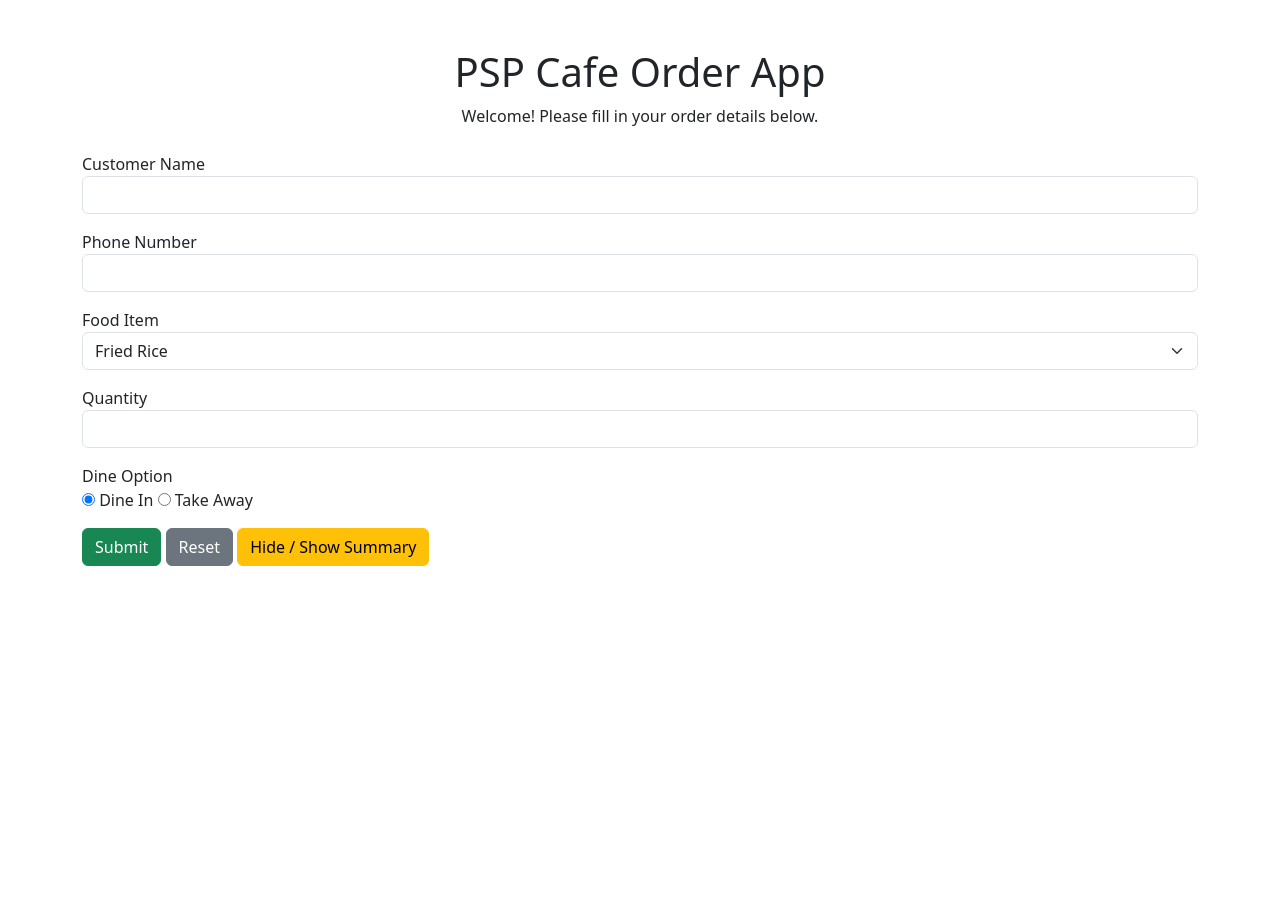
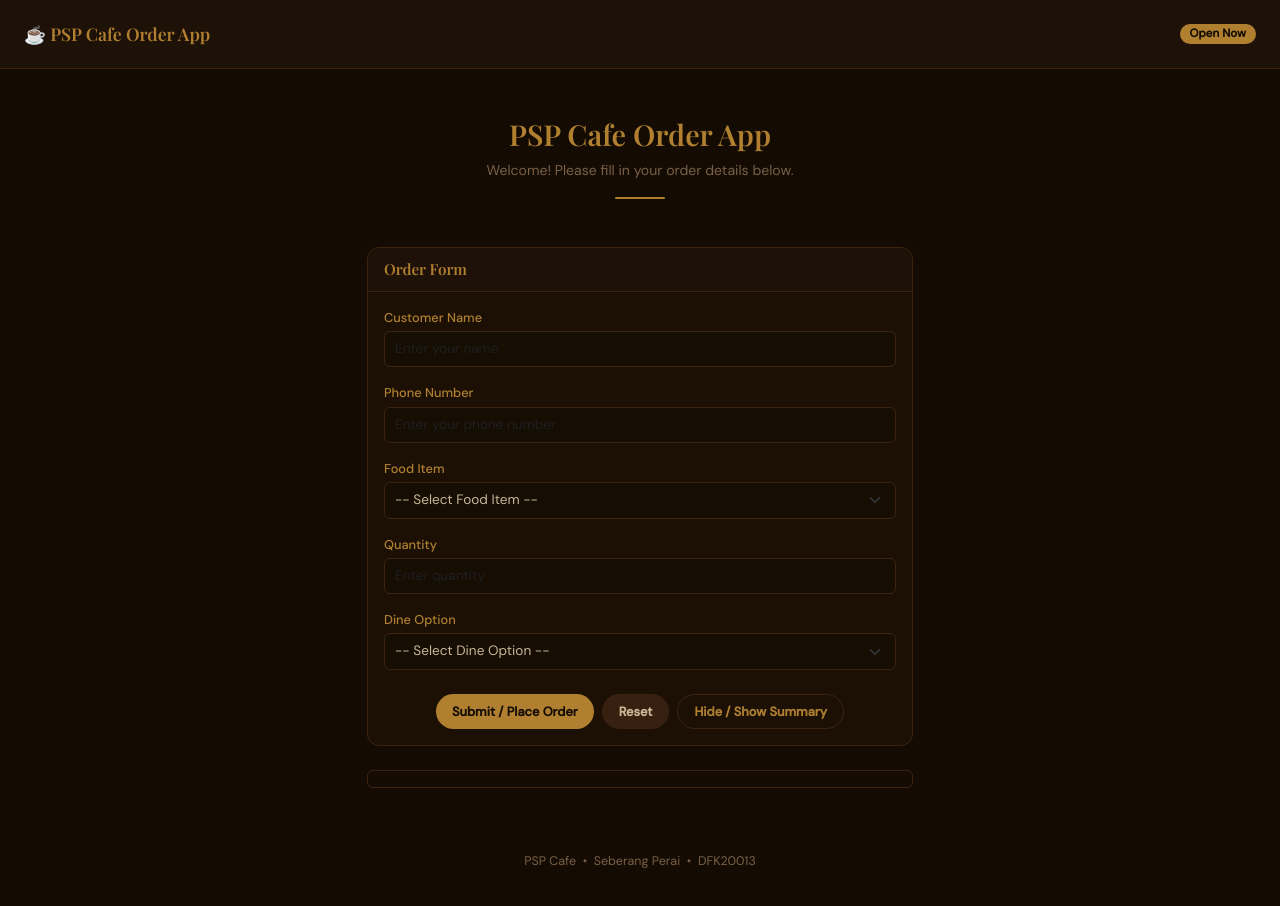
Before and after one commit to Kershan1204/psp-cafe-order-app, a plain HTML site: page index.html in a window 1280 px wide. Both pictures are taken after a click on the button "Reset". Before the commit the page ends 800 px from the top, so only its background shows below. Drawn offline with nearby package versions, Linux system fonts and the light colour scheme.

Commit message:
Added initial HTML files

```diff
--- a/index.html
+++ b/index.html
@@ -1,70 +1,125 @@
 <!DOCTYPE html>
 <html lang="en">
 <head>
-    <meta charset="UTF-8">
-    <meta name="viewport" content="width=device-width, initial-scale=1.0">
+  <meta charset="UTF-8" />
+  <meta name="viewport" content="width=device-width, initial-scale=1.0" />
   <title>PSP Cafe Order App</title>
 
-    <!-- Bootstrap -->
-    <link href="https://cdn.jsdelivr.net/npm/bootstrap@5.3.0/dist/css/bootstrap.min.css" rel="stylesheet">
+  <!-- Bootstrap 5 CDN -->
+  <link href="https://cdn.jsdelivr.net/npm/bootstrap@5.3.3/dist/css/bootstrap.min.css" rel="stylesheet" />
+  <script src="https://cdn.jsdelivr.net/npm/bootstrap@5.3.3/dist/js/bootstrap.bundle.min.js"></script>
+
+  <!-- jQuery CDN (must be BEFORE script.js) -->
+  <script src="https://code.jquery.com/jquery-3.7.1.min.js"></script>
+
+  <!-- Google Fonts -->
+  <link href="https://fonts.googleapis.com/css2?family=Playfair+Display:wght@600;700&family=DM+Sans:wght@400;500&display=swap" rel="stylesheet" />
+
+  <!-- External CSS -->
+  <link rel="stylesheet" href="style.css" />
 </head>
 <body>
 
-<div class="container mt-5">
+  <!-- Navbar -->
+  <nav class="navbar navbar-dark cafe-navbar px-4 py-3">
+    <span class="navbar-brand cafe-brand">&#9749; PSP Cafe Order App</span>
+    <span class="badge open-badge">Open Now</span>
+  </nav>
 
-    <h1 class="text-center">PSP Cafe Order App</h1>
-    <p class="text-center">Welcome! Please fill in your order details below.</p>
+  <div class="container py-5">
 
-    <form id="orderForm" class="mt-4">
-
-        <!-- Name -->
-        <div class="mb-3">
-            <label>Customer Name</label>
-            <input type="text" id="customerName" class="form-control">
+    <!-- Hero Header -->
+    <div class="text-center hero-section mb-5">
+      <h1 class="cafe-title">PSP Cafe Order App</h1>
+      <p class="cafe-subtitle">Welcome! Please fill in your order details below.</p>
+      <div class="title-divider mx-auto"></div>
     </div>
 
-        <!-- Phone -->
-        <div class="mb-3">
-            <label>Phone Number</label>
-            <input type="text" id="phoneNumber" class="form-control">
+    <div class="row justify-content-center">
+      <div class="col-12 col-md-8 col-lg-6">
+
+        <!-- Order Form Card -->
+        <div class="cafe-card mb-4">
+          <div class="cafe-card-header">
+            <span>Order Form</span>
+          </div>
+          <div class="cafe-card-body">
+
+            <!-- Customer Name -->
+            <div class="field-group mb-3">
+              <label for="customerName" class="cafe-label">Customer Name</label>
+              <input type="text" class="cafe-input form-control" id="customerName" placeholder="Enter your name" />
             </div>
 
-        <!-- Food -->
-        <div class="mb-3">
-            <label>Food Item</label>
-            <select id="foodItem" class="form-select">
-                <option>Fried Rice</option>
-                <option>Chicken Burger</option>
-                <option>Sandwich</option>
+            <!-- Phone Number -->
+            <div class="field-group mb-3">
+              <label for="phoneNumber" class="cafe-label">Phone Number</label>
+              <input type="text" class="cafe-input form-control" id="phoneNumber" placeholder="Enter your phone number" />
+            </div>
+
+            <!-- Food Item -->
+            <div class="field-group mb-3">
+              <label for="foodItem" class="cafe-label">Food Item</label>
+              <select class="cafe-input form-select" id="foodItem">
+                <option value="">-- Select Food Item --</option>
+                <option value="Fried Rice">Fried Rice &mdash; RM 6.00</option>
+                <option value="Chicken Burger">Chicken Burger &mdash; RM 5.50</option>
+                <option value="Sandwich">Sandwich &mdash; RM 4.00</option>
               </select>
             </div>
 
             <!-- Quantity -->
-        <div class="mb-3">
-            <label>Quantity</label>
-            <input type="number" id="quantity" class="form-control">
+            <div class="field-group mb-3">
+              <label for="quantity" class="cafe-label">Quantity</label>
+              <input type="number" class="cafe-input form-control" id="quantity" placeholder="Enter quantity" min="1" />
             </div>
 
             <!-- Dine Option -->
-        <div class="mb-3">
-            <label>Dine Option</label><br>
-            <input type="radio" name="dineOption" value="Dine In" checked> Dine In
-            <input type="radio" name="dineOption" value="Take Away"> Take Away
+            <div class="field-group mb-4">
+              <label for="dineOption" class="cafe-label">Dine Option</label>
+              <select class="cafe-input form-select" id="dineOption">
+                <option value="">-- Select Dine Option --</option>
+                <option value="Dine In">Dine In</option>
+                <option value="Take Away">Take Away</option>
+              </select>
             </div>
 
             <!-- Buttons -->
-        <button type="button" id="btnSubmit" class="btn btn-success">Submit</button>
-        <button type="reset" class="btn btn-secondary">Reset</button>
-        <button type="button" id="btnToggle" class="btn btn-warning">Hide / Show Summary</button>
+            <div class="d-flex flex-wrap gap-2 justify-content-center">
+              <button class="btn-cafe btn-submit" id="btnSubmit">Submit / Place Order</button>
+              <button class="btn-cafe btn-reset" id="btnReset">Reset</button>
+              <button class="btn-cafe btn-toggle" id="btnToggle">Hide / Show Summary</button>
+            </div>
 
-    </form>
+          </div>
+        </div>
 
-    <!-- Output (empty first) -->
-    <div id="output" class="mt-4"></div>
+        <!-- jQuery message placeholder -->
+        <div id="message" class="mb-3"></div>
+
+        <!-- Output Section (hidden initially) -->
+        <div id="outputSection" style="display:none;">
+          <div class="cafe-card">
+            <div class="cafe-card-header">
+              <span>Order Summary</span>
+            </div>
+            <div class="cafe-card-body" id="output">
+              <!-- Filled by script.js -->
+            </div>
+          </div>
+        </div>
+
+      </div>
+    </div>
+
+    <!-- Footer -->
+    <div class="text-center cafe-footer mt-5">
+      <p>PSP Cafe &nbsp;&bull;&nbsp; Seberang Perai &nbsp;&bull;&nbsp; DFK20013</p>
+    </div>
 
   </div>
 
-<!-- JS -->
+  <!-- External JS -->
   <script src="script.js"></script>
 
 </body>
--- a/script.js
+++ b/script.js
@@ -1,13 +1,29 @@
-document.getElementById("btnSubmit").onclick = function () {
+var btnSubmit = document.getElementById("btnSubmit");
+var btnReset  = document.getElementById("btnReset");
 
-    let customerName = document.getElementById("customerName").value;
-    let phoneNumber = document.getElementById("phoneNumber").value;
-    let foodItem = document.getElementById("foodItem").value;
-    let quantity = document.getElementById("quantity").value;
+// ─── Reset button ─────────────────────────────
+btnReset.onclick = function () {
+  document.getElementById("customerName").value = "";
+  document.getElementById("phoneNumber").value  = "";
+  document.getElementById("foodItem").value     = "";
+  document.getElementById("quantity").value     = "";
+  document.getElementById("dineOption").value   = "";
+  document.getElementById("outputSection").style.display = "none";
+  document.getElementById("message").innerHTML  = "";
+};
 
-    // =====================
-    // VALIDATION (C)
-    // =====================
+// ─── Submit button ─────────────────────────────
+btnSubmit.onclick = function () {
+
+  // ─────────────────────────────────────────────
+  //  PART C — JAVASCRIPT VALIDATION
+  // ─────────────────────────────────────────────
+
+  var customerName = document.getElementById("customerName").value.trim();
+  var phoneNumber  = document.getElementById("phoneNumber").value.trim();
+  var foodItem     = document.getElementById("foodItem").value;
+  var quantity     = parseInt(document.getElementById("quantity").value);
+  var dineOption   = document.getElementById("dineOption").value;
 
   if (customerName === "") {
     alert("Customer Name cannot be empty.");
@@ -19,50 +35,68 @@ document.getElementById("btnSubmit").onclick = function () {
     return;
   }
 
-    if (quantity <= 0) {
+  if (foodItem === "") {
+    alert("Please select a Food Item.");
+    return;
+  }
+
+  if (isNaN(quantity) || quantity <= 0) {
     alert("Quantity must be more than 0.");
     return;
   }
 
-    // =====================
-    // PROCESSING (D)
-    // =====================
+  if (dineOption === "") {
+    alert("Please select a Dine Option.");
+    return;
+  }
 
-    let foodPrice = 0;
+  // ─────────────────────────────────────────────
+  //  PART D — JAVASCRIPT PROCESSING & CALCULATION
+  // ─────────────────────────────────────────────
+
+  // Food price using if...else if
+  var foodPrice = 0;
 
   if (foodItem === "Fried Rice") {
     foodPrice = 6.00;
-    }
-    else if (foodItem === "Chicken Burger") {
+  } else if (foodItem === "Chicken Burger") {
     foodPrice = 5.50;
-    }
-    else if (foodItem === "Sandwich") {
+  } else if (foodItem === "Sandwich") {
     foodPrice = 4.00;
   }
 
   // Subtotal
-    let subtotal = foodPrice * quantity;
+  var subtotal = foodPrice * quantity;
 
-    // Discount
-    let discountRate = 0;
+  // Discount rate using if...else if
+  var discountRate = 0;
 
   if (quantity >= 1 && quantity <= 2) {
-        discountRate = 0;
-    }
-    else if (quantity >= 3 && quantity <= 5) {
-        discountRate = 0.05;
-    }
-    else if (quantity > 5) {
-        discountRate = 0.10;
+    discountRate = 0;           // No discount
+  } else if (quantity >= 3 && quantity <= 5) {
+    discountRate = 0.05;        // 5% discount
+  } else if (quantity > 5) {
+    discountRate = 0.10;        // 10% discount
   }
 
-    let discountAmount = subtotal * discountRate;
-    let totalPayment = subtotal - discountAmount;
+  // Discount amount & total payment
+  var discountAmount = subtotal * discountRate;
+  var totalPayment   = subtotal - discountAmount;
 
-    // TEMP OUTPUT (for testing only)
-    document.getElementById("output").innerHTML = `
-        <p>Subtotal: RM ${subtotal.toFixed(2)}</p>
-        <p>Discount: RM ${discountAmount.toFixed(2)}</p>
-        <p>Total: RM ${totalPayment.toFixed(2)}</p>
-    `;
+  window.orderData = {
+    customerName  : customerName,
+    phoneNumber   : phoneNumber,
+    foodItem      : foodItem,
+    quantity      : quantity,
+    dineOption    : dineOption,
+    foodPrice     : foodPrice,
+    subtotal      : subtotal,
+    discountAmount: discountAmount,
+    totalPayment  : totalPayment
   };
+
+  if (typeof displayOutput === "function") {
+    displayOutput(window.orderData);
+  }
+
+};
--- a/style.css
+++ b/style.css
@@ -0,0 +1,98 @@
+@import url('https://fonts.googleapis.com/css2?family=Playfair+Display:wght@600&family=DM+Sans:wght@400;500&display=swap');
+:root {
+  --bg: #140c02;
+  --card: #1c1005;
+  --border: #3a2410;
+  --gold: #b08030;
+  --muted: #7a6048;
+  --text: #c8b898;
+  --input: #160d03;
+}
+body {
+  background-color: var(--bg);
+  font-family: 'DM Sans', sans-serif;
+  color: var(--text);
+  font-size: 0.88rem;
+}
+.cafe-navbar {
+  background-color: #1e1208;
+  border-bottom: 1px solid var(--border);
+}
+.cafe-brand {
+  font-family: 'Playfair Display', serif;
+  font-size: 1.1rem;
+  color: var(--gold) !important;
+}
+.open-badge {
+  background-color: var(--gold);
+  color: var(--bg);
+  font-size: 0.72rem;
+  border-radius: 20px;
+  padding: 4px 10px;
+}
+.cafe-title {
+  font-family: 'Playfair Display', serif;
+  font-size: 1.8rem;
+  color: var(--gold);
+}
+.cafe-subtitle { color: var(--muted); font-size: 0.88rem; }
+.title-divider {
+  width: 50px; height: 2px;
+  background: var(--gold);
+  margin: 10px auto 0;
+  border-radius: 2px;
+}
+.cafe-card {
+  background: var(--card);
+  border: 1px solid var(--border);
+  border-radius: 12px;
+  overflow: hidden;
+}
+.cafe-card-header {
+  background: #1e1208;
+  border-bottom: 1px solid var(--border);
+  color: var(--gold);
+  font-family: 'Playfair Display', serif;
+  font-size: 0.95rem;
+  padding: 10px 16px;
+}
+.cafe-card-body { padding: 16px; }
+.cafe-label {
+  color: var(--gold);
+  font-size: 0.8rem;
+  font-weight: 500;
+  display: block;
+  margin-bottom: 4px;
+}
+.cafe-input {
+  background-color: var(--input) !important;
+  border: 1px solid var(--border) !important;
+  color: var(--text) !important;
+  border-radius: 6px !important;
+  padding: 7px 10px !important;
+  font-size: 0.85rem !important;
+}
+.cafe-input:focus {
+  border-color: var(--gold) !important;
+  box-shadow: 0 0 0 2px rgba(176,128,48,0.2) !important;
+}
+.btn-cafe {
+  border: none; border-radius: 20px;
+  font-size: 0.8rem; font-weight: 600;
+  padding: 7px 16px; cursor: pointer;
+}
+.btn-submit { background: var(--gold); color: var(--bg); }
+.btn-reset  { background: #382010; color: var(--text); border: 1px solid var(--border); }
+.btn-toggle { background: transparent; color: var(--gold); border: 1px solid var(--border); }
+#output p {
+  display: flex; justify-content: space-between;
+  border-bottom: 1px solid var(--border);
+  padding: 6px 0; margin: 0; font-size: 0.85rem;
+}
+#output strong { color: var(--muted); font-size: 0.8rem; min-width: 130px; }
+#message { font-size: 0.88rem; color: var(--gold); padding: 8px 14px; border: 1px solid var(--border); border-radius: 6px; }
+.cafe-footer p { color: var(--muted); font-size: 0.78rem; }
+@media (max-width: 576px) {
+  .cafe-title { font-size: 1.4rem; }
+  .btn-cafe   { width: 100%; text-align: center; margin-bottom: 4px; }
+}
```
Lines whose indentation alone changed are shown as unchanged.
